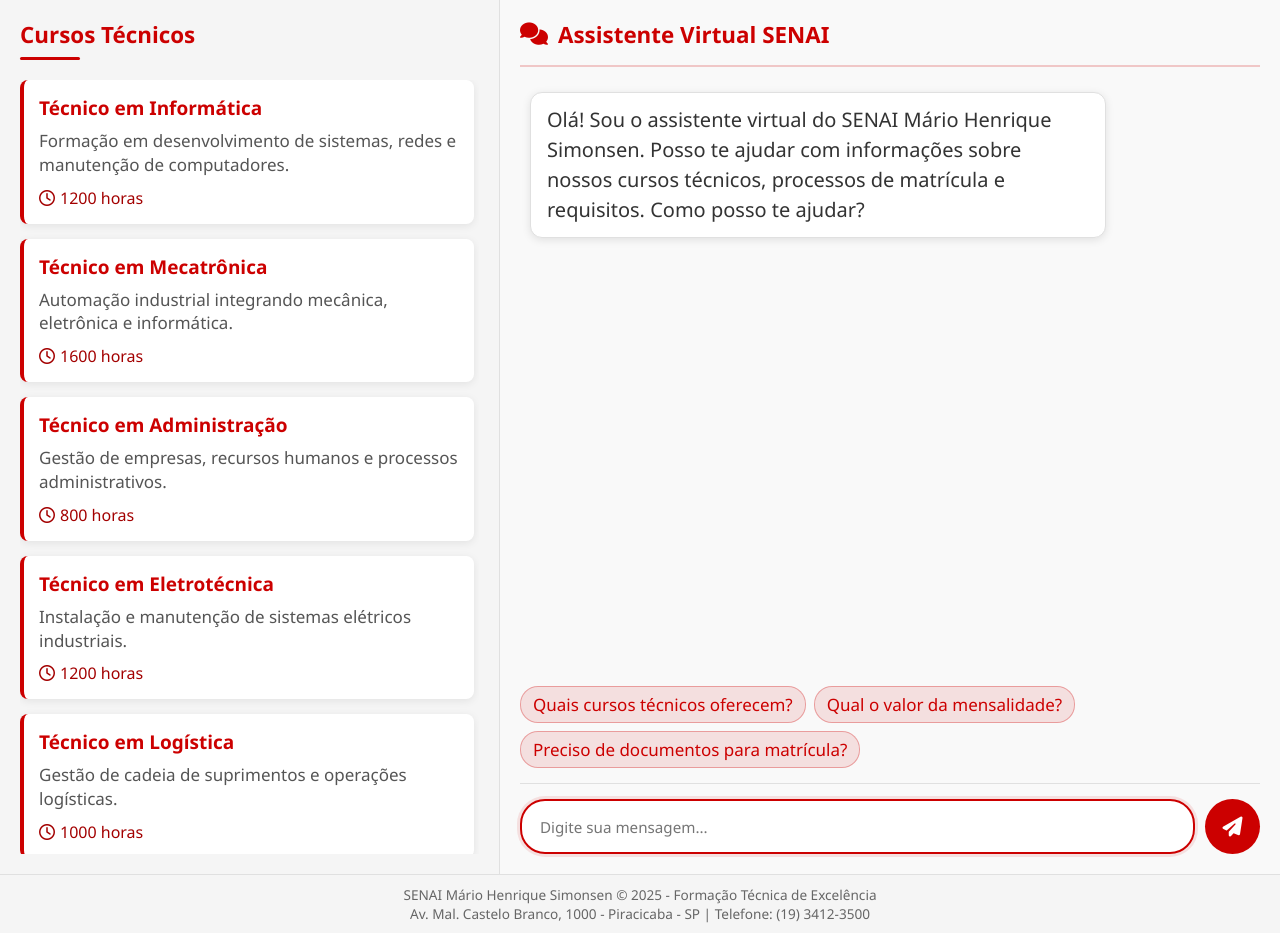
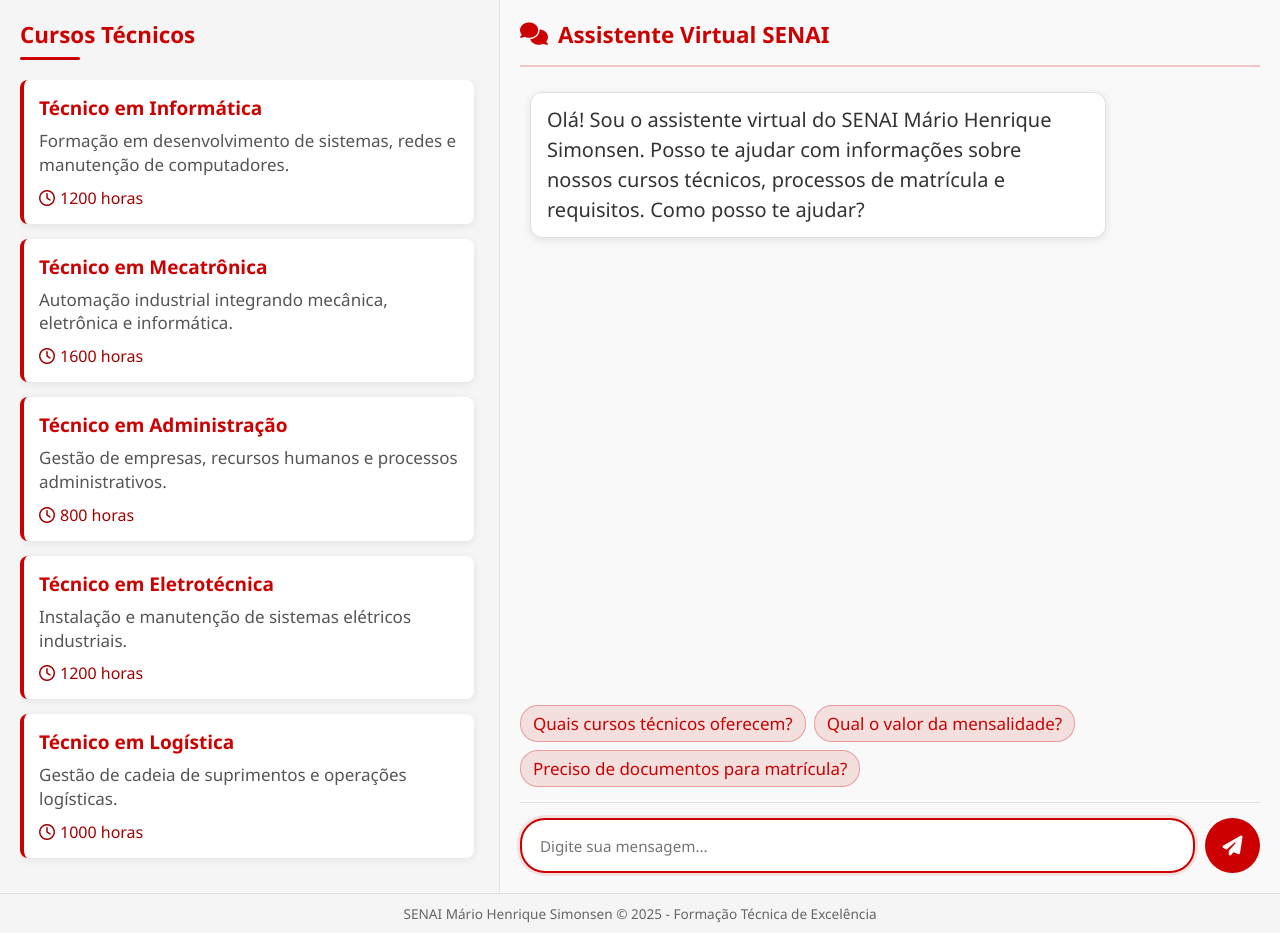
Before and after one commit to guicolletti/chatbot-senai, a Flask app: page / in a window 1280 px wide. Shown: the part 87-1020 px from the top of the page. Run offline with Flask 3, Linux system fonts and the light colour scheme; parts of the project's set-up code (start-up, migrations or seed data) failed here and were passed over.

Commit message:
Update index.html

```diff
--- a/templates/index.html
+++ b/templates/index.html
@@ -83,19 +83,13 @@
                     <input type="text" id="user-input" placeholder="Digite sua mensagem..." autocomplete="off">
                     <button id="send-button"><i class="fas fa-paper-plane"></i></button>
                 </div>
-
-                <div class="bot-avatar">
-                    <i class=""></i>
-                </div>
             </div>
         </div>
 
         <div class="footer">
             <p>SENAI Mário Henrique Simonsen &copy; 2025 - Formação Técnica de Excelência</p>
-            <p>Av. Mal. Castelo Branco, 1000 - Piracicaba - SP | Telefone: (19) 3412-3500</p>
         </div>
     </div>
-
     <script>
         const chatMessages = document.getElementById('chat-messages');
         const userInput = document.getElementById('user-input');
```
